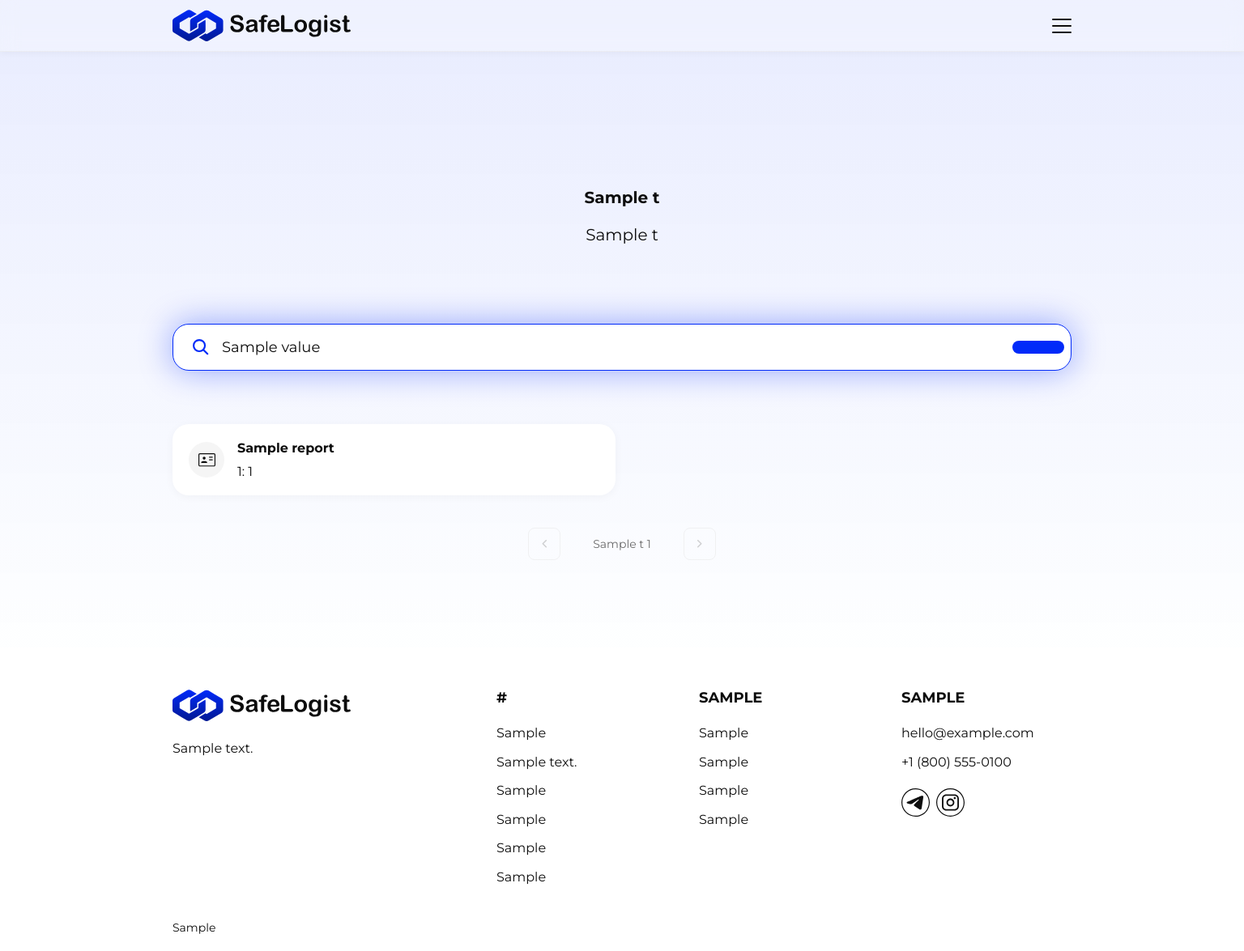
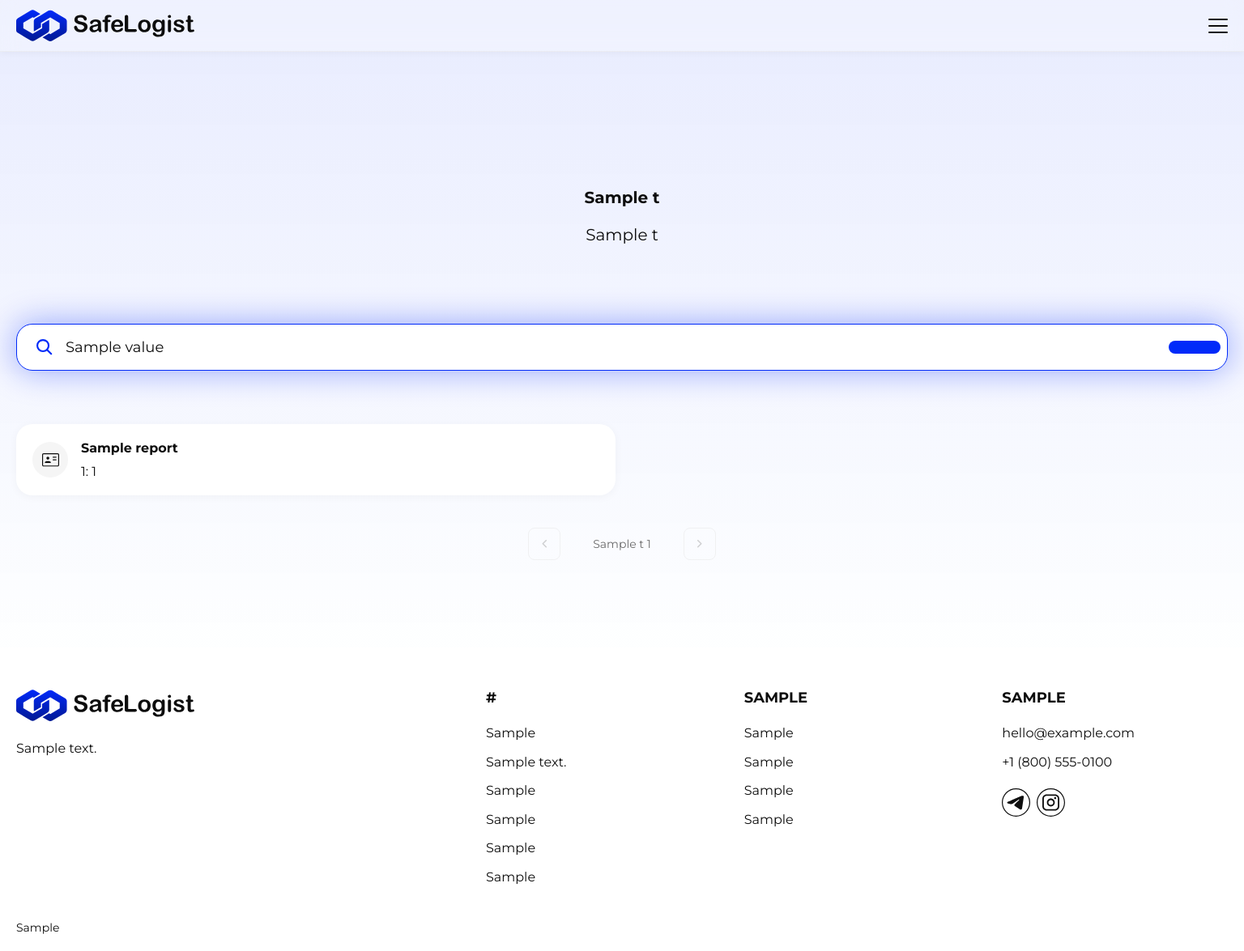
Before and after one commit to AAAlex2001/safelogist, a FastAPI app: template backend/templates/reviews_list.html in a window 1536 px wide. Shown: the whole page at 81% size. Run offline with FastAPI, Linux system fonts and the light colour scheme; the template is opened without the code that fills it: most values are stand-ins (such as "Sample title", 1, 10 or a date in 2020); parts of the project's set-up code (start-up, migrations or seed data) failed here and were passed over.

Commit message:
правки

```diff
--- a/backend/static/css/footer.css
+++ b/backend/static/css/footer.css
@@ -149,14 +149,13 @@
 
 @media (min-width: 768px) {
     .main-footer {
-        max-width: 730px;
         margin: 140px auto 0;
     }
 }
 
 @media (min-width: 1440px) {
     .main-footer {
-        max-width: 1150px;
+        max-width: 1635px;
     }
 
     .footer-description {
@@ -165,7 +164,7 @@
 
     .footer-top {
         flex-direction: row;
-        gap: 50px;
+        gap: 230px;
     }
 
     .footer-links {
--- a/backend/static/css/header.css
+++ b/backend/static/css/header.css
@@ -410,9 +410,6 @@ body {
 }
 
 @media (min-width: 768px) {
-    .header-container {
-        max-width: 730px;
-    }
 
     .mobile-menu {
         right: calc((100% - 730px) / 2 + 30px);
@@ -422,11 +419,11 @@ body {
 
 @media (min-width: 1440px) {
     .header-container {
-        max-width: 1150px;
+        max-width: 1635px;
     }
 
     .mobile-menu {
-        right: calc((100% - 1150px) / 2 + 30px);
+        right: calc((100% - 1635px) / 2 + 30px);
         max-width: 360px;
     }
 }
--- a/backend/static/css/reviews.css
+++ b/backend/static/css/reviews.css
@@ -255,10 +255,6 @@ body::before {
 
 @media (min-width: 768px) {
 
-    .container {
-        max-width: 730px;
-    }
-
     .search-icon {
         width: 20px;
         height: 20px;
@@ -313,6 +309,6 @@ body::before {
 
 @media (min-width: 1440px) {
     .container {
-        max-width: 1150px;
+        max-width: 1635px;
     }
 }
```
Also changed, not shown: backend/static/css/company.css (+1 -7 lines), 1 other file.
